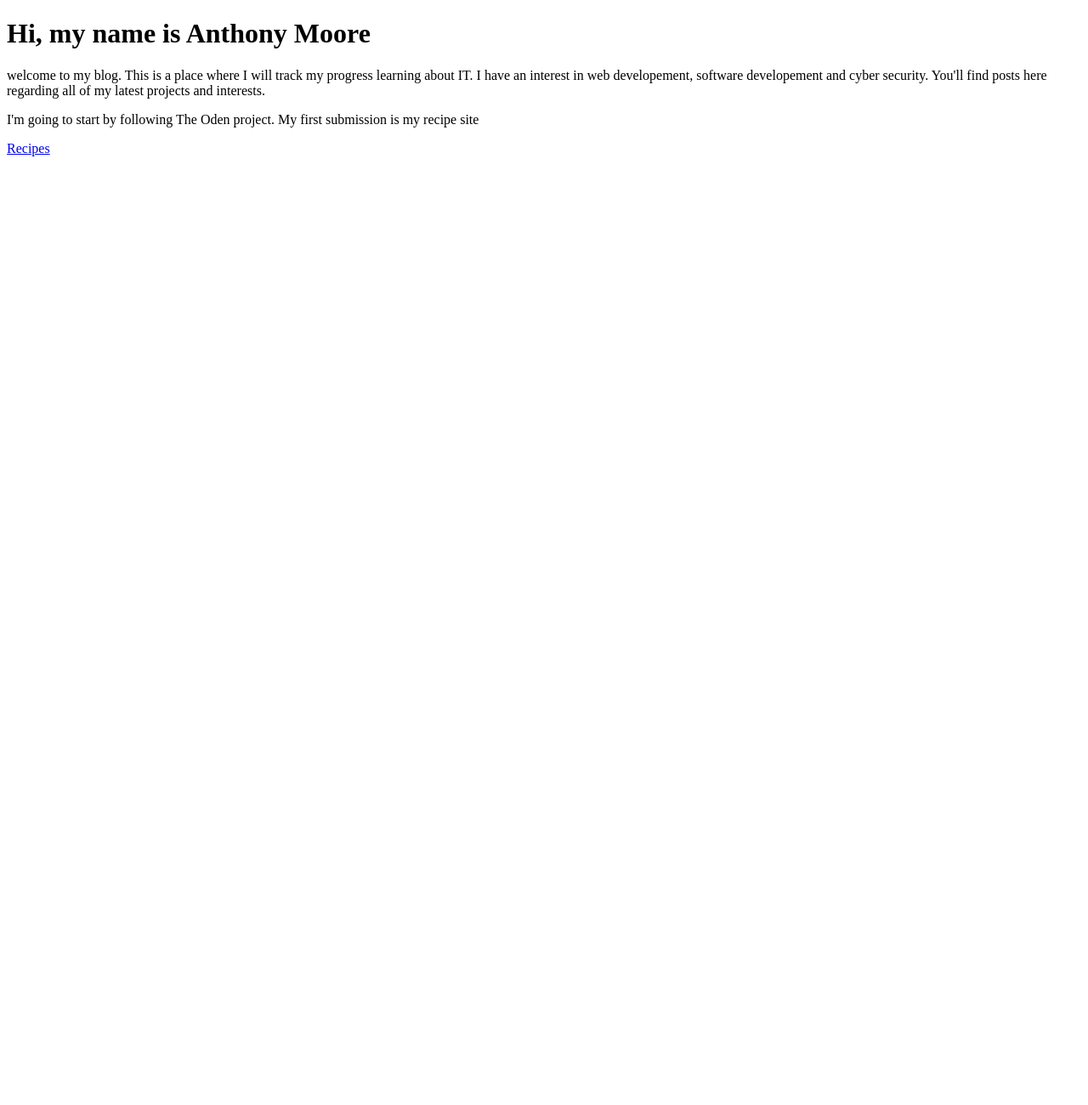
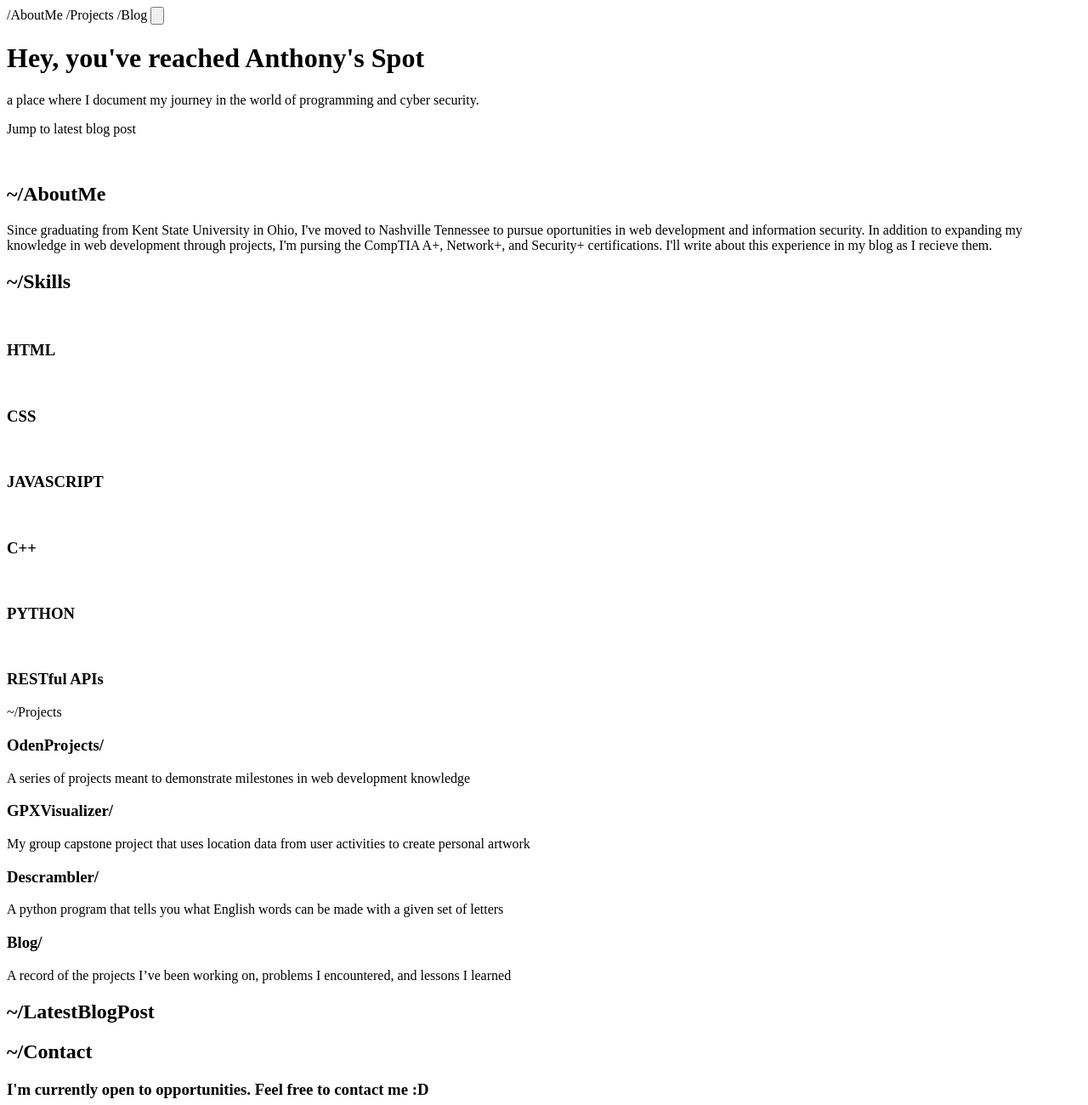
Before and after one commit to amoor131/amoor131.github.io, a plain HTML site: page templates/index.html in a window 1280 px wide. Shown: the whole page at 85% size. Before the commit the page ends 800 px from the top, so only its background shows below. Drawn offline with Linux system fonts and the light colour scheme.

Commit message:
updated basic structure of main webpage, needs css

```diff
--- a/templates/index.html
+++ b/templates/index.html
@@ -1,12 +1,136 @@
 <!DOCTYPE html>
 <html>
     <body>
-        <h1>
-            Hi, my name is Anthony Moore
-        </h1>
-        <p> welcome to my blog. This is a place where I will track my progress learning about IT. I have an interest in web developement,
-            software developement and cyber security. You'll find posts here regarding all of my latest projects and interests. </p>
-        <p> I'm going to start by following The Oden project. My first submission is my recipe site</p>
-        <a href="Oden/Recipes/recipes.html">Recipes</a>
-        </body>
+
+
+        <nav>
+            <a class="navLink">/AboutMe</a>
+            <a class="navLink">/Projects</a>
+            <a class="navLink">/Blog</a>
+            <button>
+                <svg class="menu-icon" viewBox="0 0 24 24" xmlns="http://www.w3.org/2000/svg">
+                    <path d="M19 6L6 19M6 6l13 13" stroke="white" stroke-width="2" stroke-linecap="round" />
+                </svg>
+            </button>
+        </nav>
+        <!--Greeting-->
+        <div class="section" id="splash">
+            <div class="content" id="welcome">
+                <h1 class="title">
+                    Hey, you've reached Anthony's Spot
+                </h1>
+                <p>
+                    a place where I document my journey in the world of programming and cyber security.
+                </p>
+                <p id="jumpToBlog">
+                    Jump to latest blog post
+                </p>
+            </div>
+            <img>
+        <!--AboutMe + Skills-->
+        <div class="section" id="aboutMe">
+            <div class="content" id="personalSummary">
+                <h2 class="title">
+                    ~/AboutMe
+                </h2>
+                <p>
+                Since graduating from Kent State University in Ohio, I've moved to Nashville Tennessee
+                to pursue oportunities in web development and information security.
+                In addition to expanding my knowledge in web development through projects,
+                I'm pursing the CompTIA A+, Network+, and Security+ certifications. I'll write
+                about this experience in <a>my blog</a> as I recieve them.
+                </p>
+            </div>
+            <div class="content" id="techSkills">
+                <h2 class="title">
+                ~/Skills
+                </h2>
+                <div class="techSkill">
+                    <img class="techImg">
+                    <h3 class="techName">HTML</h3>
+                </div>
+                <div class="techSkill">
+                    <img class="techImg">
+                    <h3 class="techName">CSS</h3>
+                </div>
+                <div class="techSkill">
+                    <img class="techImg">
+                    <h3 class="techName">JAVASCRIPT</h3>
+                </div>
+                <div class="techSkill">
+                    <img class="techImg">
+                    <h3 class="techName">C++</h3>
+                </div>
+                <div class="techSkill">
+                    <img class="techImg">
+                    <h3 class="techName">PYTHON</h3>
+                </div>
+                <div class="techSkill">
+                    <img class="techImg">
+                    <h3 class="techName">RESTful APIs</h3>
+                </div>
+            </div>
+        </div>
+        <!--Projects-->
+        <div class="section" id="projects">
+            <div class="title">
+            ~/Projects
+            </div>
+            <!--OdenProjects-->
+            <div class="project">
+                <h3 class="projectTitles">
+                    OdenProjects/
+                </h3>
+                <p class="description">
+                    A series of projects meant to demonstrate milestones in web development knowledge
+                </p>
+            </div>
+            <!--GPXVisualizer-->
+            <div class="project">
+                <h3 class="projectTitles">
+                    GPXVisualizer/
+                </h3>
+                <p class="description">
+                    My group capstone project that uses location data from user activities to create personal artwork
+                </p>
+            </div>
+            <!--Descrambler-->
+            <div class="project">
+                <h3 class="projectTitles">
+                    Descrambler/
+                </h3>
+                <p class="description">
+                    A python program that tells you what English words can be made with a given set of letters
+                </p>
+            </div>
+            <!--Blog Project-->
+            <div class="project">
+                <h3 class="projectTitles">
+                    Blog/
+                </h3>
+                <p class="description">
+                    A record of the projects I’ve been working on, problems I encountered, and lessons I learned
+                </p>
+            </div>
+        </div>
+        <!--Blog-->
+        <div class="section" id="bloglatestpost">
+            <div class="content">
+                <h2 class="title">
+                ~/LatestBlogPost
+                </h2>
+            </div>
+        </div>
+        <!--Content-->
+        <div class="section" id="contact">
+            <div class="content">
+                <h2 class="title">
+                ~/Contact
+                </h2>
+                <h3>
+                I'm currently open to opportunities. Feel free to contact me :D
+                </h3>
+            </div>
+        </div>
+    </body>
 </html>
```
Also changed, not shown: static/imgs/AnthonyPointing.png (added), 1 other file.
